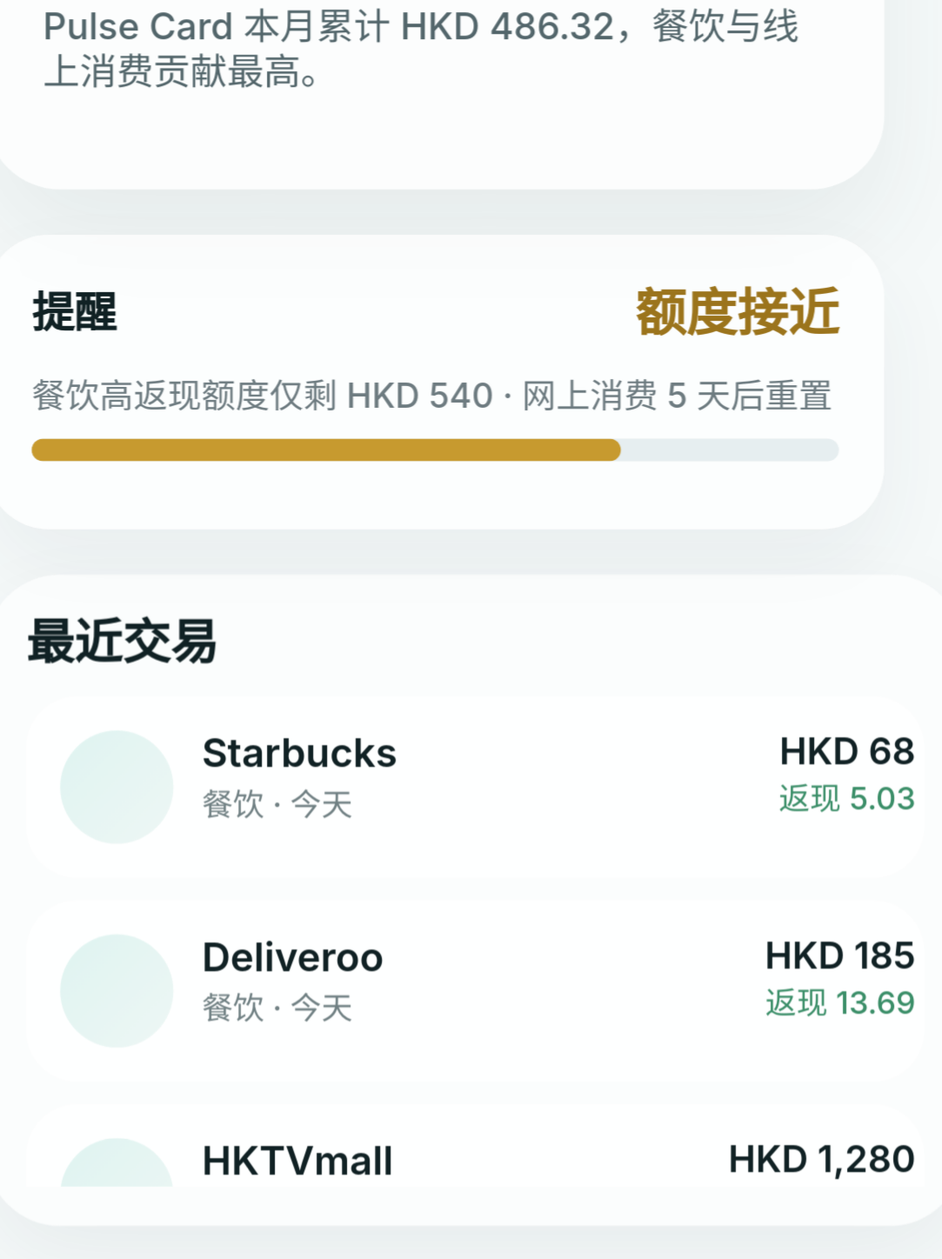
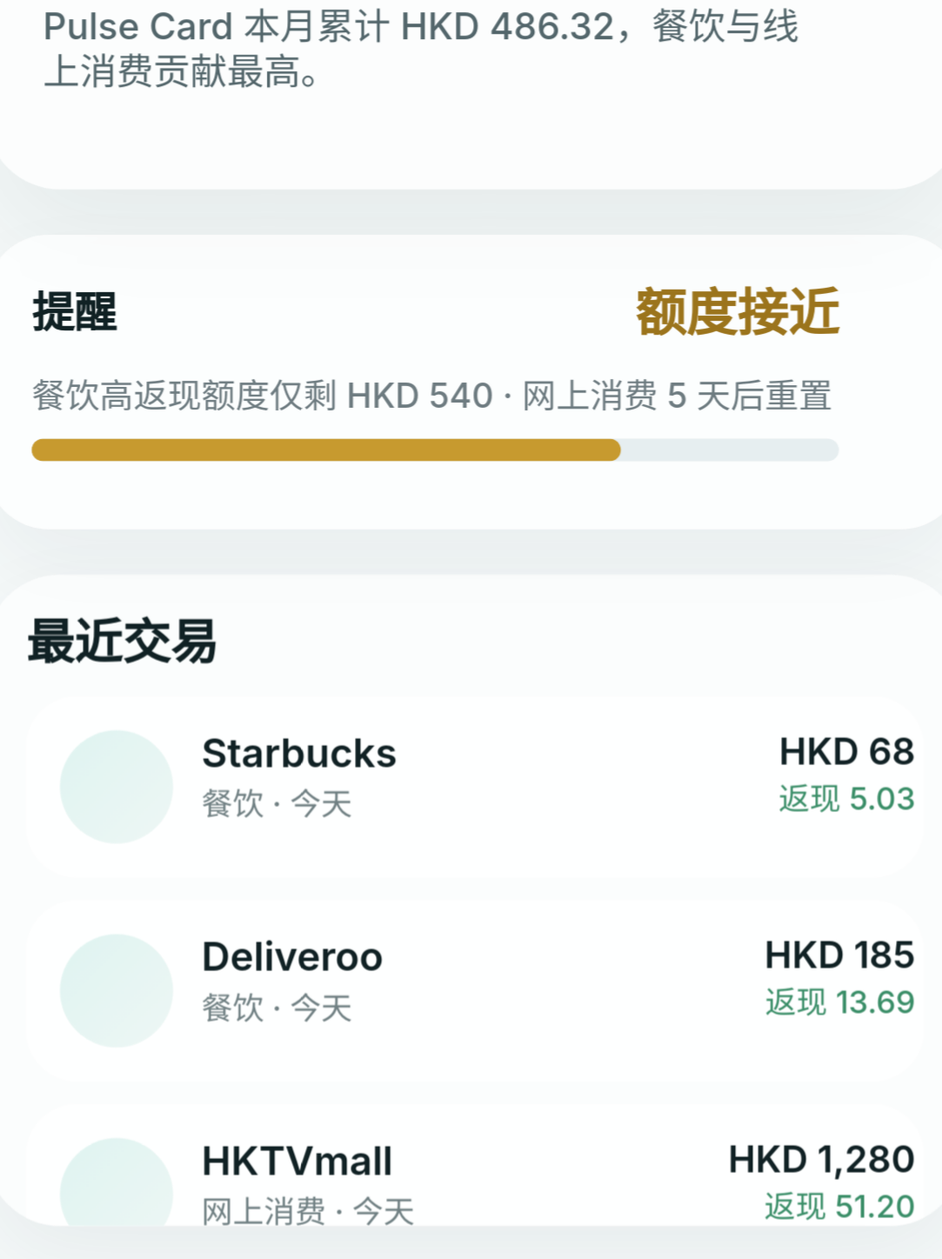
Before and after one commit to zhx60403/cardce_web, a React (Vite) app: page / in a window 1280 px wide. Shown: the part 1769-3217 px from the top of the page at 87% size, without its empty margins (94-1177 px from the left). Built offline with nearby package versions, Linux system fonts and the light colour scheme.

Commit message:
修改首页部分卡片宽度

```diff
--- a/src/styles/cards.css
+++ b/src/styles/cards.css
@@ -342,7 +342,7 @@
 .cards-summary-panel {
   left: 24px;
   top: 464px;
-  width: 317px;
+  width: 345px;
   height: 146px;
   padding: 16px 20px;
   border-radius: 26px;
@@ -382,7 +382,7 @@
 .cards-rule-panel {
   left: 24px;
   top: 626px;
-  width: 317px;
+  width: 345px;
   height: 104px;
   padding: 13px 0 0 16px;
   border-radius: 22px;
@@ -478,7 +478,7 @@
 }
 
 .transaction-list {
-  height: 173px;
+  min-height: 173px;
   overflow-x: hidden;
   overflow-y: auto;
   padding-right: 4px;
```
